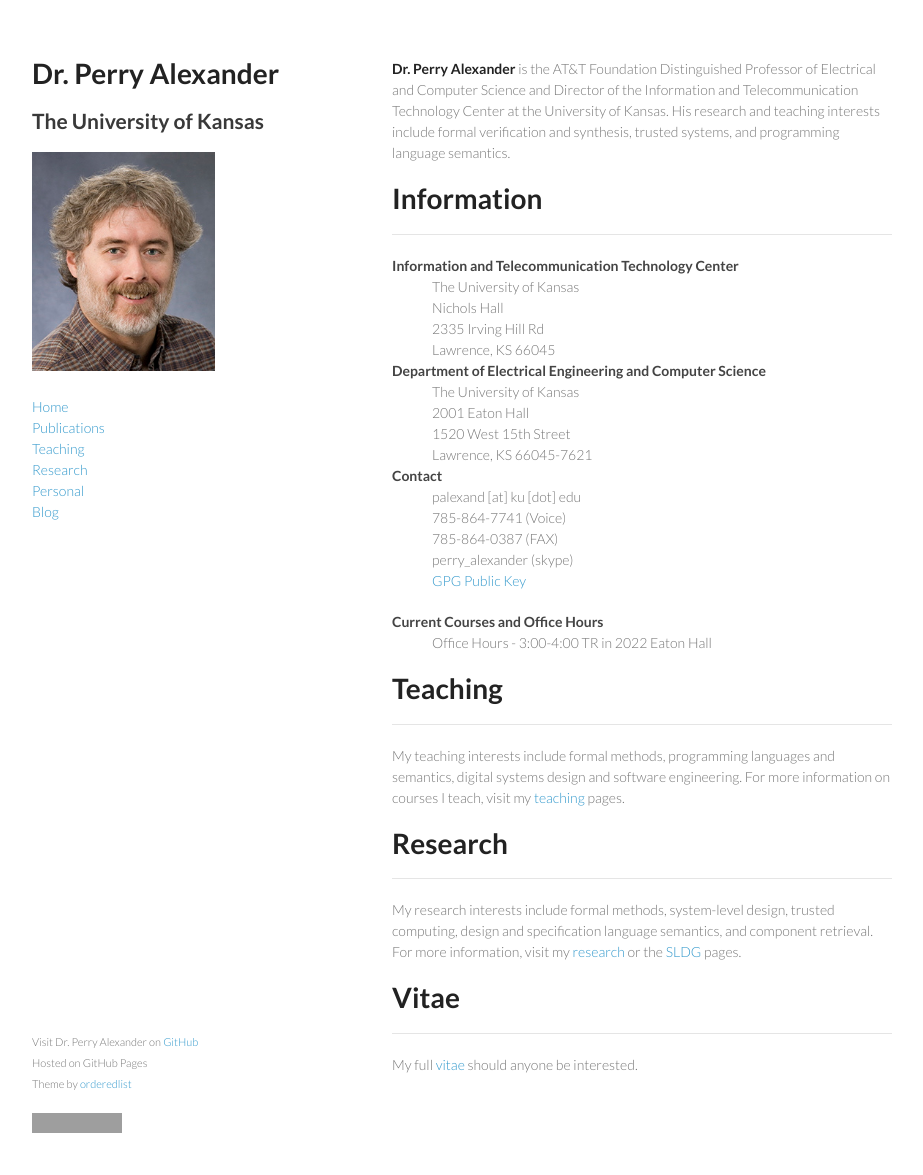
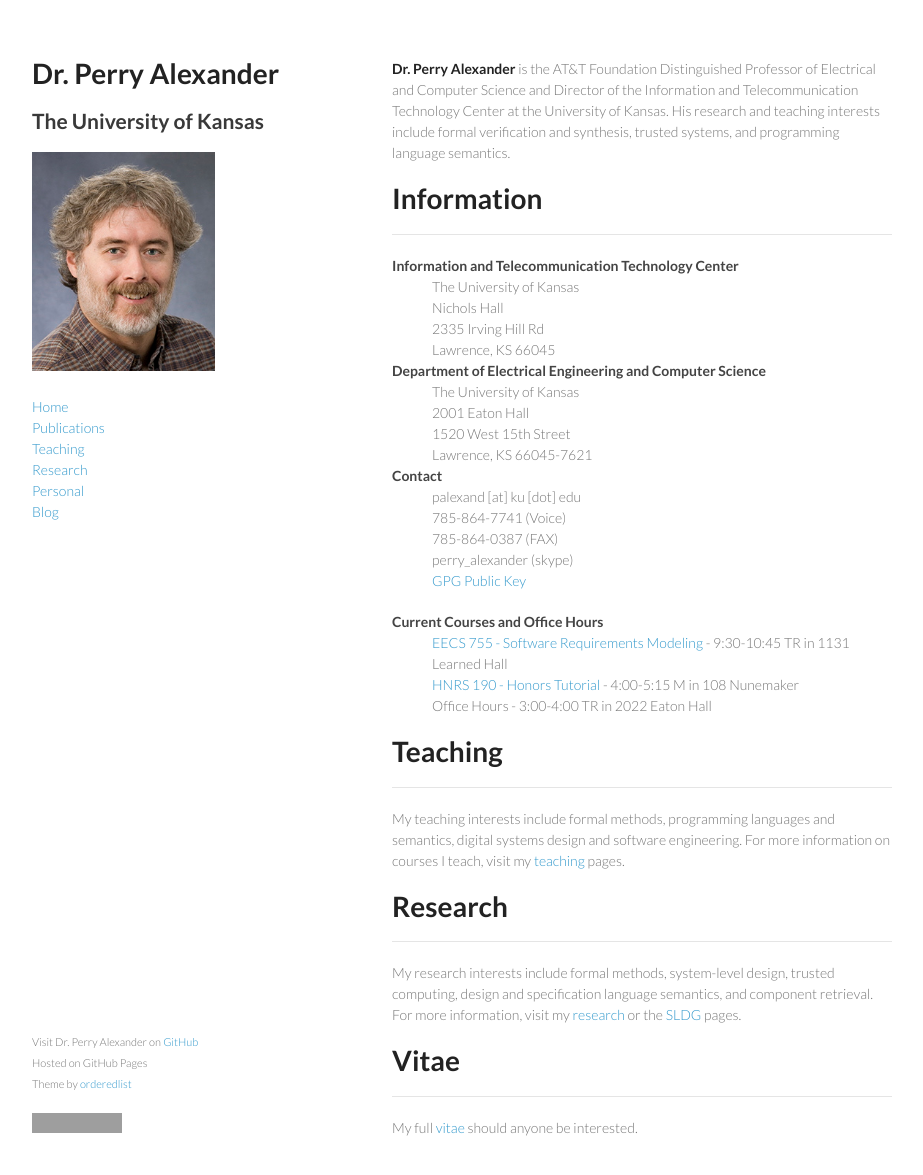
Before and after one commit to palexand/palexand.github.io, a Jekyll site: the page built from index.md, in a window 1280 px wide and 1208 px high. Shown: the top 1175 px of the window, without its empty margins (178-1101 px from the left). Built offline with Jekyll 4.4.1, drawn with Linux system fonts in a browser that asks for light colours; grey boxes are pictures that could not be loaded.

Commit message:
updating course times and locations for fall 2015

```diff
--- a/_data/teaching.yml
+++ b/_data/teaching.yml
@@ -19,8 +19,8 @@
   github: palexand
   repo: eecs755
   description: Software Requirements Modeling and Analysis is an advanced introduction to modern techniques for specification, verification and implementation of computer-based systems. Topics covered are equally useful for hardware and software verification. We will learn to write formal specifications, refine specifications and verify that implementations meet their requirements. Specific topics include axiomatic specification, invariants, algebraic types and induction, constructive specification, assume-guarantees style specification, safety and liveness, and natural deduction. Currently we use the Coq verification tool, but techniques learned apply equally well to other verification systems.
-#  when: 9:30-10:45 TR
-#  where: 1131 Learned Hall
+  when: 9:30-10:45 TR
+  where: 1131 Learned Hall
 
 - name: EECS 800 - Decision Procedures & Model Checking
   github: palexand
@@ -31,5 +31,5 @@
   github: palexand
   repo: hnrs190
   description: The Freshman Honors Tutorial is a one hour class introducing freshman honors program students to research and KU.  My section looks at the early days of computing focusing on how computing came to be and why.  We look at work by the major early computing scholars and put their work in the context of World War II.  We also look a that the limitations of computing and what we know about what can and cannot be computed mechanically
-#  when: TBD
-#  where: TBD
+  when: 4:00-5:15 M
+  where: 108 Nunemaker
```
